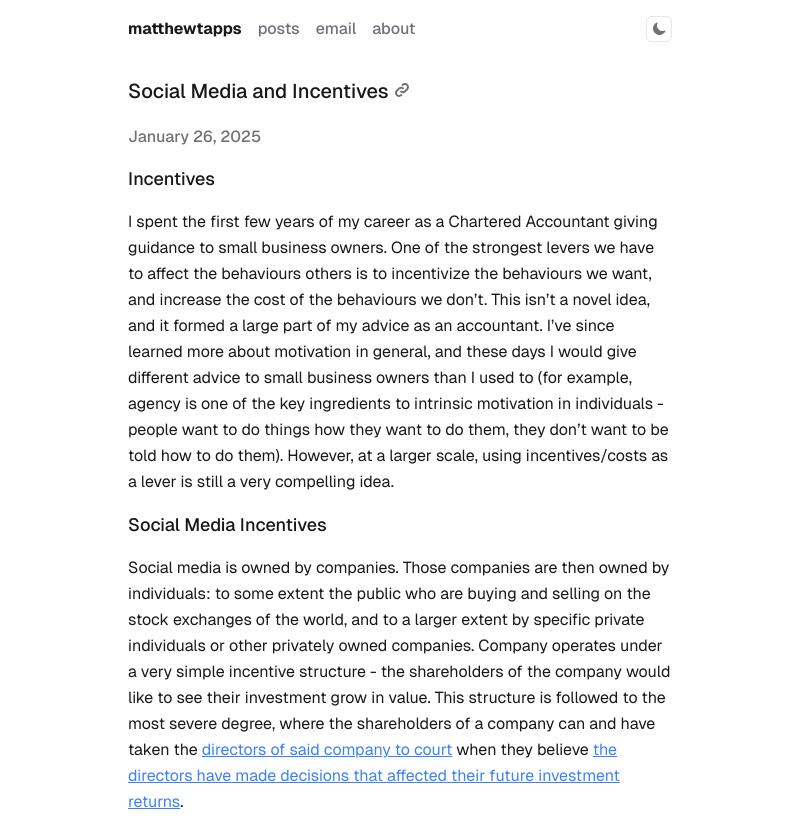
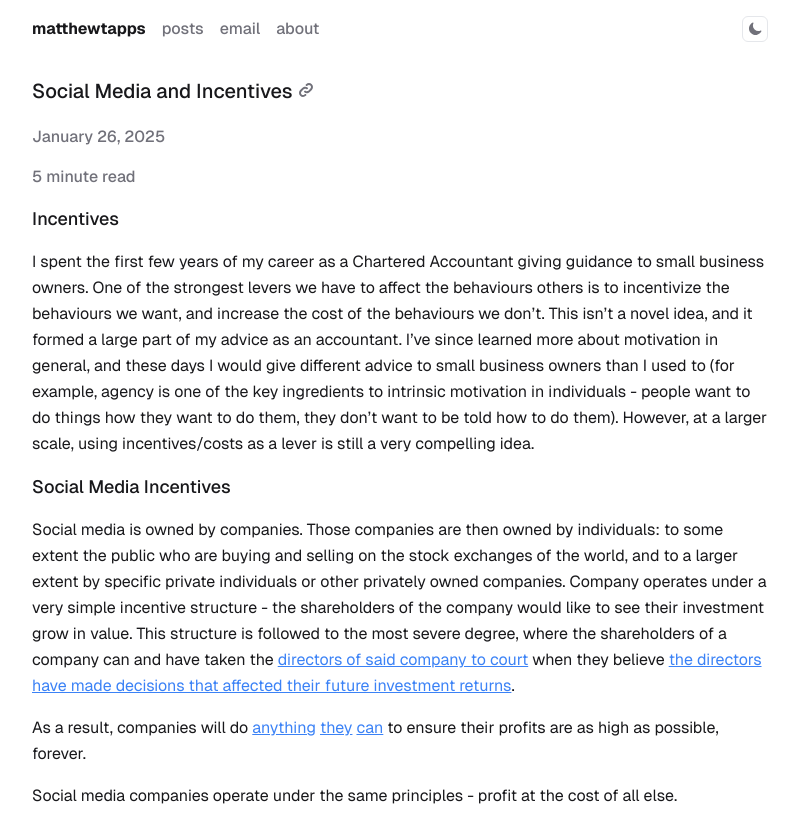
Before and after one commit to matthewtapps/matthewtapps.github.io, an Astro site: page / in a window 1280 px wide. Shown: the top 818 px of the page, without its empty margins (240-1039 px from the left). Built offline with nearby package versions, Linux system fonts and the light colour scheme; Astro itself is replaced by a stand-in of ours.

Commit message:
Layout, add estimated reading time

```diff
--- a/src/consts.ts
+++ b/src/consts.ts
@@ -6,3 +6,4 @@ export const SITE_TITLE = "matthewtapps";
 export const SITE_DESCRIPTION = "Matt's Ramblings";
 
 export const EMAIL = "mail@matthewtapps.com";
+export const WORDS_PER_MINUTE = 200;
--- a/src/layouts/Layout.astro
+++ b/src/layouts/Layout.astro
@@ -72,7 +72,7 @@ const {
   <body
     class="font-sans text-zinc-900 antialiased transition-colors dark:bg-zinc-900 dark:text-zinc-200"
   >
-    <div class={cn("max-w-xl mx-auto p-4", className)}>
+    <div class={cn("max-w-3xl mx-auto p-4", className)}>
       <Header />
       <slot />
     </div>
--- a/src/pages/index.astro
+++ b/src/pages/index.astro
@@ -1,7 +1,7 @@
 ---
 import { getCollection } from "astro:content";
 import Permalink from "../components/Permalink.astro";
-import { SITE_DESCRIPTION, SITE_TITLE } from "../consts";
+import { SITE_DESCRIPTION, SITE_TITLE, WORDS_PER_MINUTE } from "../consts";
 import Layout from "../layouts/Layout.astro";
 import { formatDate } from "../lib/utils";
 
@@ -11,6 +11,10 @@ const posts = collection
   .sort((a, b) => b.data.date.valueOf() - a.data.date.valueOf());
 const post = posts[0];
 const { Content } = await post.render();
+const raw = post.body;
+const clean = raw.replace(/<\/?[^>]+(>|$)/g, "");
+const numberOfWords = clean.split(/\s/g).length;
+const amount = Math.ceil(numberOfWords / WORDS_PER_MINUTE);
 ---
 
 <Layout
@@ -25,6 +29,9 @@ const { Content } = await post.render();
     </h1>
     <p class="mb-1 font-medium text-zinc-500">
       {formatDate(post.data.date)}
+    </p>
+    <p class="mb-1 font-medium text-zinc-500">
+      {`${amount} minute read`}
     </p>
     <article>
       <Content />
--- a/src/pages/posts/[...slug].astro
+++ b/src/pages/posts/[...slug].astro
@@ -1,6 +1,7 @@
 ---
 import { type CollectionEntry, getCollection } from "astro:content";
 import Permalink from "../../components/Permalink.astro";
+import { WORDS_PER_MINUTE } from "../../consts";
 import Layout from "../../layouts/Layout.astro";
 import { formatDate } from "../../lib/utils";
 
@@ -15,6 +16,10 @@ type Props = CollectionEntry<"posts">;
 
 const post = Astro.props;
 const { Content } = await post.render();
+const raw = post.body;
+const clean = raw.replace(/<\/?[^>]+(>|$)/g, "");
+const numberOfWords = clean.split(/\s/g).length;
+const amount = Math.ceil(numberOfWords / WORDS_PER_MINUTE);
 ---
 
 <Layout
@@ -30,6 +35,9 @@ const { Content } = await post.render();
     <p class="mb-1 font-medium text-zinc-500">
       {formatDate(post.data.date)}
     </p>
+    <p class="mb-1 font-medium text-zinc-500">
+      {`${amount} minute read`}
+    </p>
     <article>
       <Content />
     </article>
```
